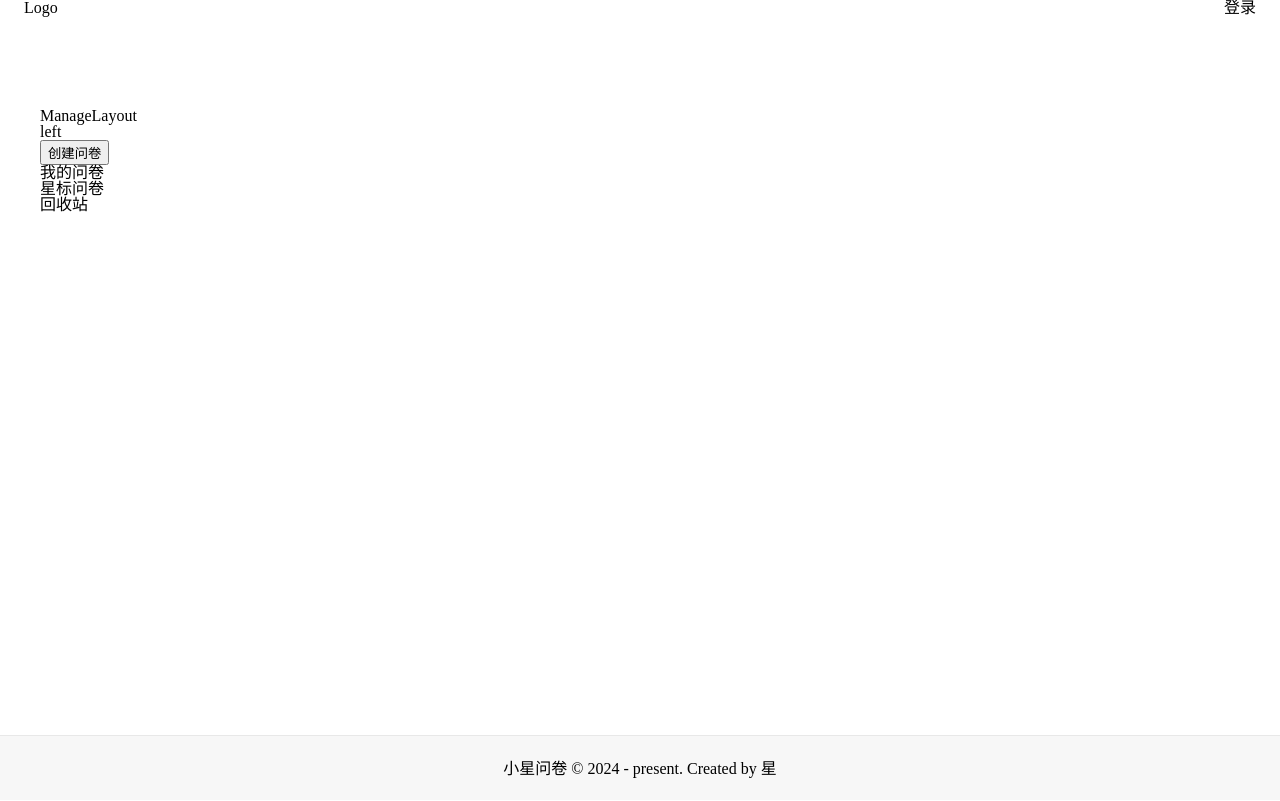
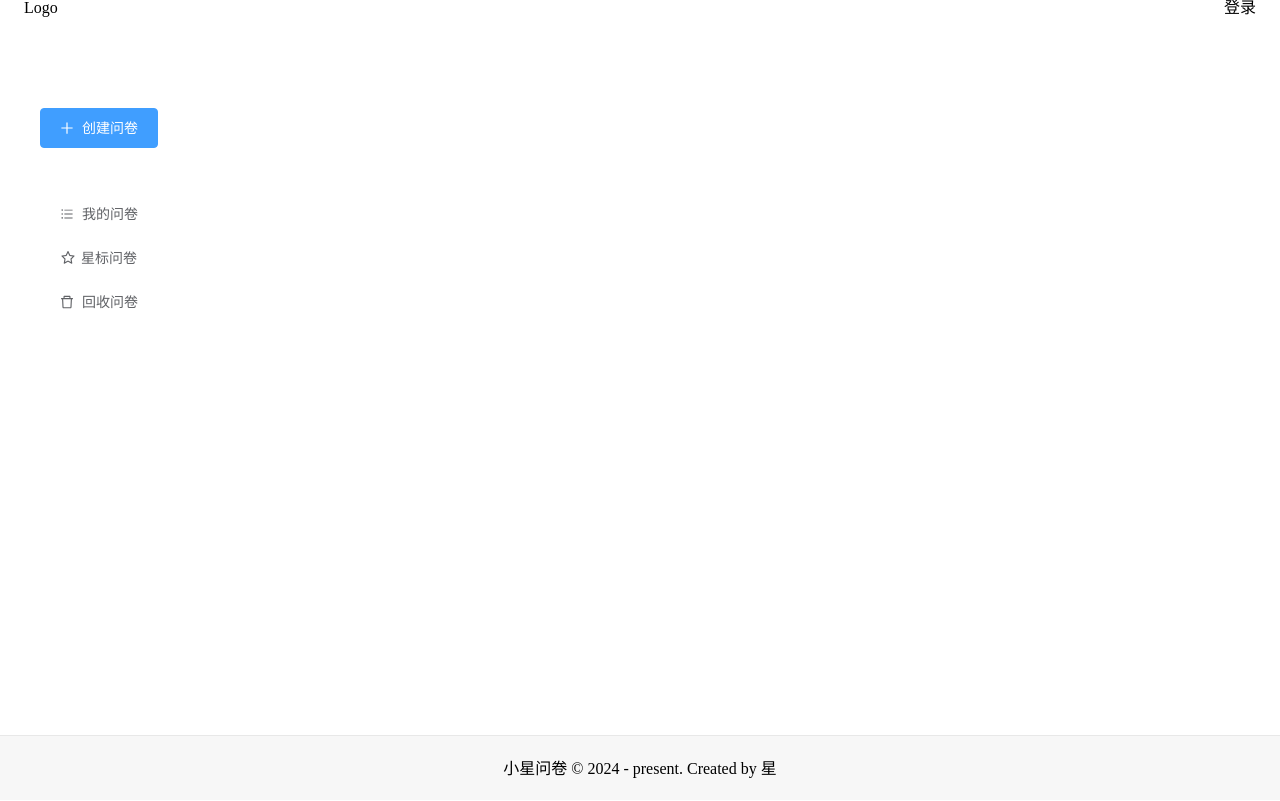
Before and after one commit to xing-6464/v-questionnaire-star, a Vue app: page /manage in a window 1280 px wide. Built offline with nearby package versions, Linux system fonts and the light colour scheme.

Commit message:
chore(重构ManageLayout): 灵活使用el-button组件

```diff
--- a/components.d.ts
+++ b/components.d.ts
@@ -8,9 +8,12 @@ export {}
 declare module 'vue' {
   export interface GlobalComponents {
     ElButton: typeof import('element-plus/es')['ElButton']
+    ElDivider: typeof import('element-plus/es')['ElDivider']
     ElFooter: typeof import('element-plus/es')['ElFooter']
     ElHeader: typeof import('element-plus/es')['ElHeader']
+    ElIcon: typeof import('element-plus/es')['ElIcon']
     ElMain: typeof import('element-plus/es')['ElMain']
+    ElSpace: typeof import('element-plus/es')['ElSpace']
     QuestionCard: typeof import('./src/components/QuestionCard.vue')['default']
     RouterLink: typeof import('vue-router')['RouterLink']
     RouterView: typeof import('vue-router')['RouterView']
--- a/package.json
+++ b/package.json
@@ -15,6 +15,8 @@
     "commitlint": "commitlint --edit"
   },
   "dependencies": {
+    "@ant-design/icons-vue": "^7.0.1",
+    "@element-plus/icons-vue": "^2.3.1",
     "@vueuse/core": "^10.9.0",
     "element-plus": "^2.6.2",
     "pinia": "^2.1.7",
--- a/src/layouts/ManageLayout.vue
+++ b/src/layouts/ManageLayout.vue
@@ -1,12 +1,30 @@
 <template>
   <div class="container">
     <div class="left">
-      <p>ManageLayout left</p>
-      <button>创建问卷</button>
-      <br />
-      <a>我的问卷</a><br />
-      <a>星标问卷</a><br />
-      <a>回收站</a>
+      <el-space direction="vertical">
+        <el-button type="primary" size="large" :icon="h(PlusOutlined)">创建问卷</el-button>
+        <el-divider></el-divider>
+        <el-button
+          :type="route.path.startsWith('/manage/list') ? 'default' : 'text'"
+          size="large"
+          :icon="h(BarsOutlined)"
+          @click="() => router.push('/manage/list')"
+          >我的问卷</el-button
+        >
+        <el-button
+          :type="route.path.startsWith('/manage/star') ? 'default' : 'text'"
+          :icon="h(StarOutlined)"
+          @click="() => router.push('/manage/star')"
+          >星标问卷</el-button
+        >
+        <el-button
+          :type="route.path.startsWith('/manage/trash') ? 'default' : 'text'"
+          size="large"
+          :icon="h(DeleteOutlined)"
+          @click="() => router.push('/manage/trash')"
+          >回收问卷</el-button
+        >
+      </el-space>
     </div>
     <div class="right">
       <router-view />
@@ -14,7 +32,14 @@
   </div>
 </template>
 
-<script setup lang="ts"></script>
+<script setup lang="ts">
+import { h } from 'vue'
+import { useRoute, useRouter } from 'vue-router'
+import { PlusOutlined, BarsOutlined, StarOutlined, DeleteOutlined } from '@ant-design/icons-vue'
+
+const router = useRouter()
+const route = useRoute()
+</script>
 
 <style scoped lang="scss">
 .container {
@@ -22,6 +47,18 @@
   width: 1200px;
   margin: 0 auto;
   display: flex;
+}
+
+.el-button {
+  margin-left: 0;
+}
+
+.el-button--text {
+  color: #606266;
+}
+
+.el-divider {
+  margin: 14px 0;
 }
 
 .left {
```
Also changed, not shown: 1 other file (tests, documents, lock files or other folders).
